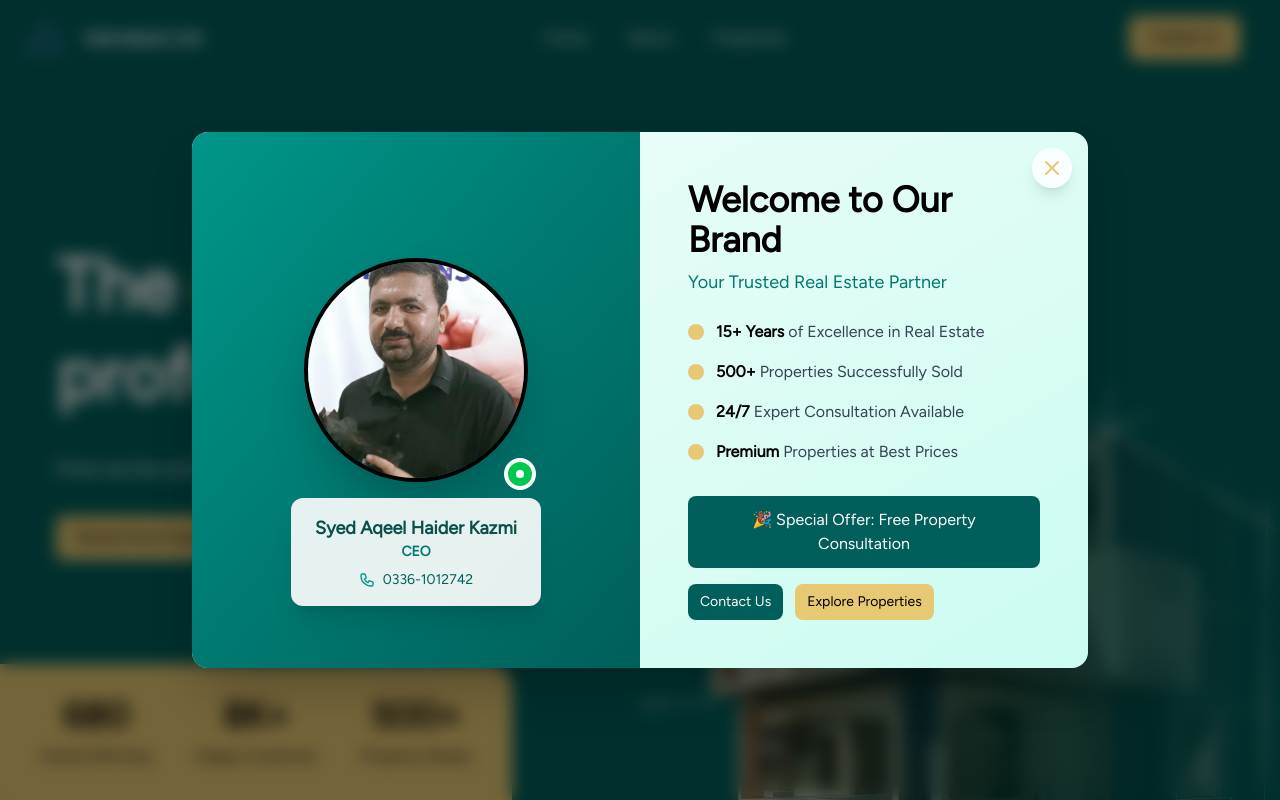
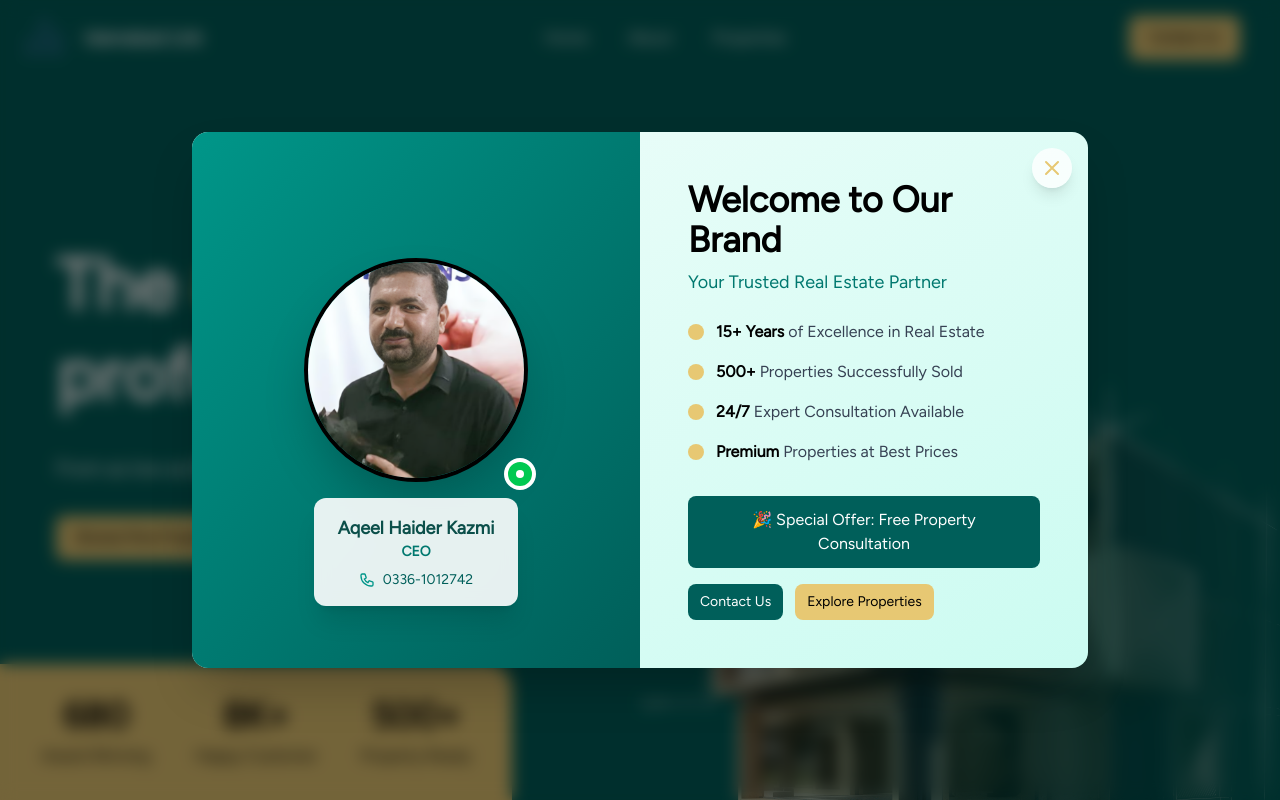
Before and after one commit to MirHussainJan/Islamabad-Link, a React (Vite) app: page / in a window 1280 px wide. Shown: the top 800 px of the page. Built offline with nearby package versions, Linux system fonts and the light colour scheme.

Commit message:
Deployment

```diff
--- a/src/App.jsx
+++ b/src/App.jsx
@@ -78,7 +78,7 @@ const App = () => {
 
                   <div className="bg-white/90 backdrop-blur-sm px-3 sm:px-4 lg:px-6 py-2 sm:py-3 lg:py-4 rounded-lg sm:rounded-xl shadow-lg sm:shadow-xl text-center max-w-xs mx-2">
                     <span className="text-sm sm:text-base lg:text-lg font-bold text-teal-900 block">
-                      Syed Aqeel Haider Kazmi
+                      Aqeel Haider Kazmi
                     </span>
                     <div className="text-xs sm:text-sm text-teal-700 font-semibold mb-1 sm:mb-2">
                       CEO
```
